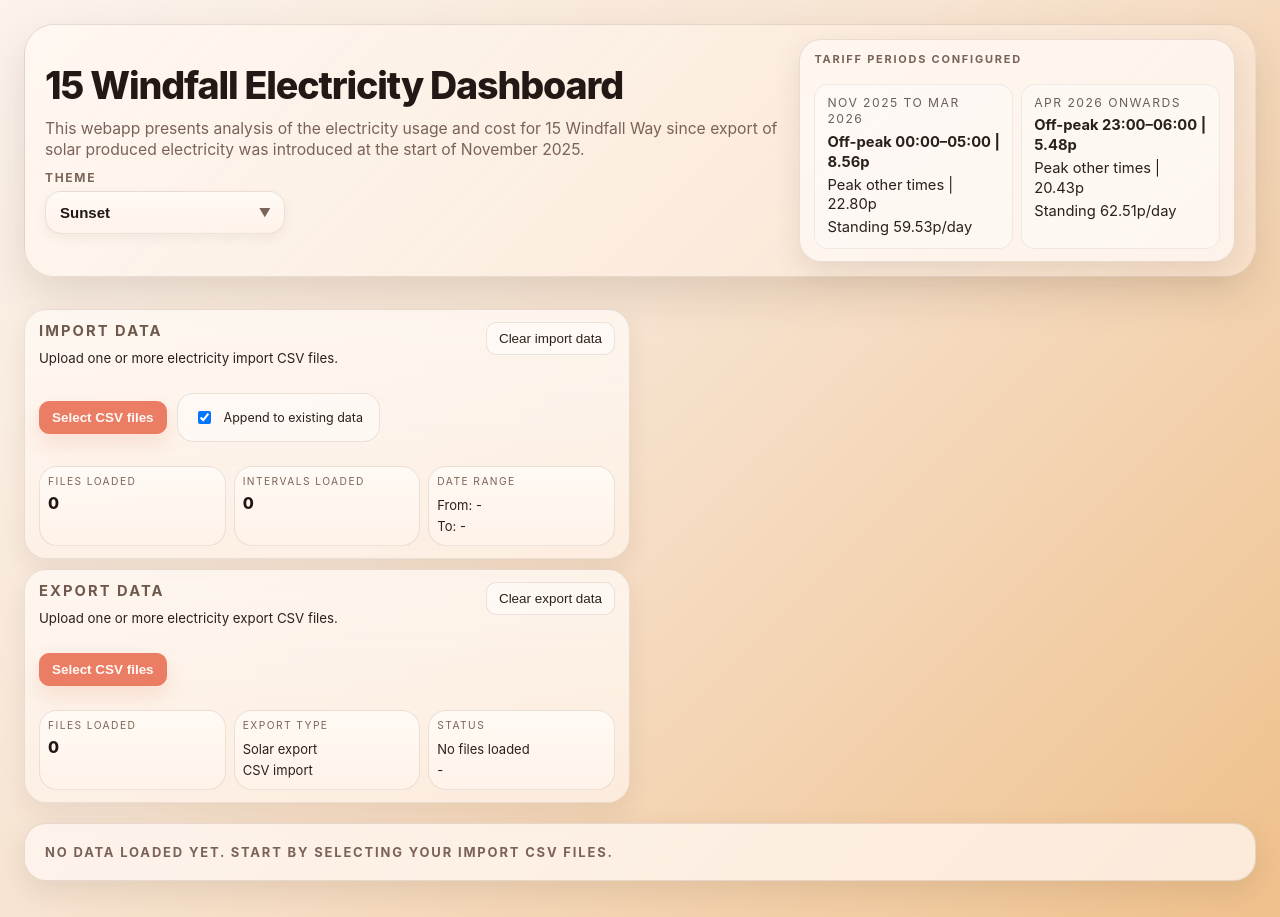
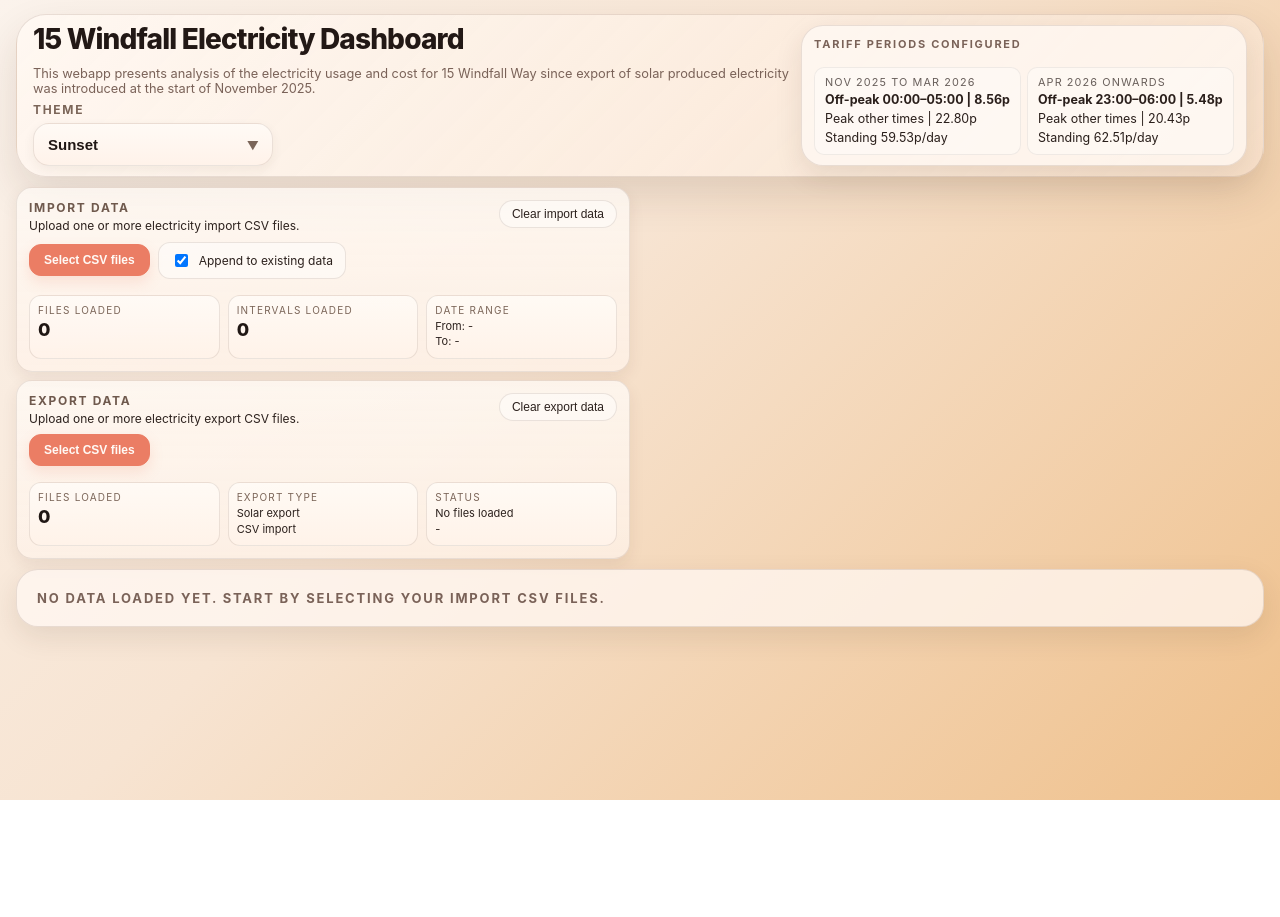
Before and after one commit to tompritchard/WindfallEnergyApp, a React (Vite) app: page / in a window 1280 px wide. After the commit the page ends 800 px from the top, so only its background shows below. Built offline with nearby package versions, Linux system fonts and the light colour scheme.

Commit message:
compact dashboard layout to fit single page

```diff
--- a/src/App.tsx
+++ b/src/App.tsx
@@ -664,35 +664,34 @@ export default function App() {
 
   const compactHeroCardStyle: React.CSSProperties = {
     ...theme.styles.heroCard,
-    padding: "14px 20px",
-    marginBottom: "12px",
+    padding: "10px 16px",
   };
 
   const compactHeroInnerGridStyle: React.CSSProperties = {
     ...theme.styles.heroInnerGrid,
     display: "grid",
-    gridTemplateColumns: "minmax(0, 1.7fr) minmax(380px, 1fr)",
-    gap: "14px",
+    gridTemplateColumns: "minmax(0, 1.7fr) minmax(340px, 1fr)",
+    gap: "10px",
     alignItems: "center",
   };
 
   const compactHeroTitleStyle: React.CSSProperties = {
     ...theme.styles.heroTitle,
-    fontSize: "2.35rem",
+    fontSize: "1.75rem",
     lineHeight: 1.02,
-    marginBottom: "8px",
+    marginBottom: "4px",
   };
 
   const compactHeroBodyStyle: React.CSSProperties = {
     ...theme.styles.heroBody,
-    marginBottom: "10px",
-    fontSize: "0.98rem",
-    lineHeight: 1.35,
+    marginBottom: "6px",
+    fontSize: "0.8rem",
+    lineHeight: 1.2,
   };
 
   const compactHeroMetaCardStyle: React.CSSProperties = {
     ...theme.styles.heroMetaCard,
-    padding: "12px 14px",
+    padding: "8px 12px",
     display: "flex",
     flexDirection: "column",
     justifyContent: "center",
@@ -702,27 +701,26 @@ export default function App() {
   const tariffGridStyle: React.CSSProperties = {
     display: "grid",
     gridTemplateColumns: "repeat(2, minmax(0, 1fr))",
-    gap: "8px",
-    marginTop: "8px",
+    gap: "6px",
+    marginTop: "6px",
   };
 
   const tariffBlockStyle: React.CSSProperties = {
-    borderRadius: "14px",
-    padding: "10px 12px",
+    borderRadius: "10px",
+    padding: "7px 10px",
     background: "rgba(255,255,255,0.35)",
     border: "1px solid rgba(0,0,0,0.06)",
-    fontSize: "0.92rem",
-    lineHeight: 1.35,
+    fontSize: "0.78rem",
+    lineHeight: 1.3,
   };
 
   const topWorkingRowStyle: React.CSSProperties =
     rows.length > 0
       ? {
           display: "grid",
-          gridTemplateColumns: "30% 70%",
-          gap: "10px",
+          gridTemplateColumns: "28% 72%",
+          gap: "8px",
           alignItems: "start",
-          marginBottom: "12px",
         }
       : {
           ...theme.layout.uploadRow,
@@ -731,23 +729,29 @@ export default function App() {
   const utilityColumnStyle: React.CSSProperties = {
     display: "grid",
     gridTemplateRows: "auto auto",
-    gap: "10px",
+    gap: "8px",
     alignItems: "start",
   };
 
   const summaryGridStyle: React.CSSProperties = {
     display: "grid",
-    gridTemplateColumns: "repeat(3, minmax(0, 1fr))",
-    gap: "10px",
+    gridTemplateColumns: "repeat(4, minmax(0, 1fr))",
+    gap: "8px",
     alignItems: "stretch",
   };
 
   const sideBySideTableRowStyle: React.CSSProperties = {
     display: "grid",
     gridTemplateColumns: "1fr 1fr",
-    gap: "14px",
+    gap: "10px",
     alignItems: "start",
-    marginBottom: "14px",
+  };
+
+  const fourColumnChartsStyle: React.CSSProperties = {
+    display: "grid",
+    gridTemplateColumns: "repeat(4, minmax(0, 1fr))",
+    gap: "10px",
+    alignItems: "start",
   };
 
   return (
@@ -809,60 +813,8 @@ export default function App() {
           background: rgba(80, 160, 255, 0.04) !important;
         }
 
-        .windfall-compact-panel {
-          padding: 12px 14px !important;
-        }
-
-        .windfall-compact-panel h2 {
-          font-size: 0.92rem !important;
-          margin-bottom: 4px !important;
-        }
-
-        .windfall-compact-panel p {
-          font-size: 0.83rem !important;
-          margin-bottom: 8px !important;
-        }
-
-        .windfall-compact-panel button {
-          padding: 8px 12px !important;
-          font-size: 0.84rem !important;
-          border-radius: 10px !important;
-        }
-
-        .windfall-compact-panel input {
-          font-size: 0.84rem !important;
-        }
-
-        .windfall-compact-panel label {
-          font-size: 0.78rem !important;
-        }
-
         .windfall-compact-panel .windfall-stat-card {
-          padding: 8px !important;
-          min-height: 72px !important;
-        }
-
-        .windfall-compact-panel .windfall-stat-value {
-          font-size: 1rem !important;
-          line-height: 1.05 !important;
-        }
-
-        .windfall-compact-panel .windfall-stat-label {
-          font-size: 0.64rem !important;
-        }
-
-        .windfall-summary-compact .windfall-summary-card-inner {
-          padding: 12px !important;
-        }
-
-        .windfall-summary-compact .windfall-summary-value {
-          font-size: 1.65rem !important;
-          line-height: 1.05 !important;
-        }
-
-        .windfall-summary-compact .windfall-summary-title {
-          font-size: 0.72rem !important;
-          letter-spacing: 0.14em !important;
+          min-height: 44px !important;
         }
       `}</style>
 
@@ -920,11 +872,11 @@ export default function App() {
                 <div style={tariffBlockStyle}>
                   <div
                     style={{
-                      fontSize: "0.76rem",
-                      letterSpacing: "0.12em",
+                      fontSize: "0.68rem",
+                      letterSpacing: "0.1em",
                       textTransform: "uppercase",
                       opacity: 0.7,
-                      marginBottom: "5px",
+                      marginBottom: "3px",
                     }}
                   >
                     Nov 2025 to Mar 2026
@@ -941,11 +893,11 @@ export default function App() {
                 <div style={tariffBlockStyle}>
                   <div
                     style={{
-                      fontSize: "0.76rem",
-                      letterSpacing: "0.12em",
+                      fontSize: "0.68rem",
+                      letterSpacing: "0.1em",
                       textTransform: "uppercase",
                       opacity: 0.7,
-                      marginBottom: "5px",
+                      marginBottom: "3px",
                     }}
                   >
                     Apr 2026 onwards
@@ -1103,7 +1055,7 @@ export default function App() {
               </div>
             </div>
 
-            <div style={theme.layout.twoColumnCharts}>
+            <div style={fourColumnChartsStyle}>
               <ChartCard title="Monthly Cost Breakdown" compact theme={theme}>
                 <ResponsiveContainer
                   width="100%"
@@ -1177,9 +1129,7 @@ export default function App() {
                   </BarChart>
                 </ResponsiveContainer>
               </ChartCard>
-            </div>
 
-            <div style={theme.layout.twoColumnCharts}>
               <ChartCard title="Monthly Net Cost" compact theme={theme}>
                 <ResponsiveContainer
                   width="100%"
--- a/src/theme/Sunset/components.ts
+++ b/src/theme/Sunset/components.ts
@@ -54,18 +54,18 @@ const components = {
       overflow: "hidden",
       background: solidPanel,
       border: "1px solid rgba(91,62,46,0.12)",
-      borderRadius: 22,
-      boxShadow: "0 10px 24px rgba(72,44,29,0.08)",
-      padding: 16,
+      borderRadius: 16,
+      boxShadow: "0 6px 16px rgba(72,44,29,0.08)",
+      padding: 10,
       display: "grid",
-      gap: 10,
-      minHeight: 118,
+      gap: 4,
+      minHeight: 66,
     },
     accentBar: {
       position: "absolute",
       top: 0,
       left: 0,
-      width: 4,
+      width: 3,
       height: "100%",
     },
     glowOverlay: {
@@ -76,21 +76,21 @@ const components = {
     label: {
       position: "relative",
       zIndex: 1,
-      fontSize: 12,
+      fontSize: 11,
       fontWeight: 700,
       textTransform: "uppercase",
-      letterSpacing: "0.14em",
+      letterSpacing: "0.12em",
       color: "#7b6558",
-      paddingLeft: 10,
+      paddingLeft: 8,
     },
     value: {
       position: "relative",
       zIndex: 1,
-      fontSize: 32,
-      lineHeight: 1.08,
+      fontSize: 20,
+      lineHeight: 1.05,
       fontWeight: 800,
       color: "#201714",
-      paddingLeft: 10,
+      paddingLeft: 8,
       wordBreak: "break-word",
     },
   },
@@ -99,15 +99,15 @@ const components = {
     card: {
       background: glassPanel,
       border: "1px solid rgba(91,62,46,0.12)",
-      borderRadius: 22,
-      boxShadow: "0 10px 24px rgba(72,44,29,0.08)",
+      borderRadius: 16,
+      boxShadow: "0 6px 16px rgba(72,44,29,0.08)",
       padding: 20,
       display: "grid",
-      gap: 12,
+      gap: 8,
     },
     title: {
       margin: 0,
-      fontSize: 13,
+      fontSize: 11,
       fontWeight: 700,
       textTransform: "uppercase",
       letterSpacing: "0.14em",
@@ -116,10 +116,10 @@ const components = {
     inner: {
       background: chartSurface,
       border: "1px solid rgba(91,62,46,0.10)",
-      borderRadius: 18,
-      padding: 14,
+      borderRadius: 14,
+      padding: 8,
       boxShadow: "inset 0 1px 0 rgba(255,255,255,0.55)",
-      minHeight: 220,
+      minHeight: 0,
     },
   },
 
@@ -127,31 +127,31 @@ const components = {
     section: {
       background: glassPanel,
       border: "1px solid rgba(91,62,46,0.12)",
-      borderRadius: 22,
-      boxShadow: "0 10px 24px rgba(72,44,29,0.08)",
-      padding: 20,
+      borderRadius: 16,
+      boxShadow: "0 6px 16px rgba(72,44,29,0.08)",
+      padding: 12,
       display: "grid",
-      gap: 16,
+      gap: 8,
     },
     topRow: {
       display: "flex",
       justifyContent: "space-between",
       alignItems: "start",
-      gap: 16,
+      gap: 8,
       flexWrap: "wrap",
     },
     title: {
       margin: 0,
-      fontSize: 13,
+      fontSize: 12,
       fontWeight: 700,
       textTransform: "uppercase",
       letterSpacing: "0.14em",
       color: "#6f594d",
     },
     body: {
-      margin: "8px 0 0 0",
-      fontSize: 15,
-      lineHeight: 1.6,
+      margin: "3px 0 0 0",
+      fontSize: 12,
+      lineHeight: 1.3,
       color: "#2c211d",
     },
     ghostButton: {
@@ -159,81 +159,81 @@ const components = {
       background: "rgba(255,255,255,0.45)",
       color: "#2c211d",
       borderRadius: 999,
-      padding: "12px 18px",
+      padding: "6px 12px",
       cursor: "pointer",
-      fontSize: 13,
+      fontSize: 12,
     },
     primaryButton: {
       border: "1px solid #eb7d64",
       background: "#eb7d64",
       color: "#fffaf6",
-      borderRadius: 16,
-      padding: "14px 18px",
+      borderRadius: 12,
+      padding: "8px 14px",
       cursor: "pointer",
-      fontSize: 15,
+      fontSize: 12,
       fontWeight: 700,
-      boxShadow: "0 10px 20px rgba(235,125,100,0.18)",
+      boxShadow: "0 6px 14px rgba(235,125,100,0.18)",
     },
     optionChip: {
       display: "inline-flex",
       alignItems: "center",
-      gap: 10,
+      gap: 8,
       border: "1px solid rgba(91,62,46,0.12)",
       background: "rgba(255,255,255,0.45)",
       color: "#2c211d",
-      borderRadius: 16,
-      padding: "14px 16px",
-      fontSize: 13,
+      borderRadius: 12,
+      padding: "8px 12px",
+      fontSize: 12,
       cursor: "pointer",
     },
     statsGrid: {
       display: "grid",
       gridTemplateColumns: "repeat(3, minmax(0, 1fr))",
-      gap: 14,
+      gap: 8,
     },
     statCard: {
       background: solidPanel,
       border: "1px solid rgba(91,62,46,0.12)",
-      borderRadius: 18,
-      padding: 16,
+      borderRadius: 12,
+      padding: 8,
     },
     statLabel: {
-      fontSize: 12,
+      fontSize: 10,
       textTransform: "uppercase",
-      letterSpacing: "0.14em",
+      letterSpacing: "0.12em",
       color: "#7b6558",
-      marginBottom: 8,
+      marginBottom: 3,
     },
     statValue: {
-      fontSize: 28,
+      fontSize: 18,
       fontWeight: 800,
       color: "#201714",
     },
     statBody: {
-      fontSize: 13,
-      lineHeight: 1.6,
+      fontSize: 11,
+      lineHeight: 1.4,
       color: "#2c211d",
     },
     issueBox: {
       background: "rgba(217,92,79,0.08)",
       border: "1px solid rgba(217,92,79,0.22)",
-      borderRadius: 18,
-      padding: 16,
+      borderRadius: 12,
+      padding: 10,
       display: "grid",
-      gap: 10,
+      gap: 6,
     },
     issueTitle: {
-      fontSize: 12,
+      fontSize: 11,
       textTransform: "uppercase",
       letterSpacing: "0.14em",
       color: "#b84c41",
     },
     issueList: {
       margin: 0,
-      paddingLeft: 18,
+      paddingLeft: 16,
       color: "#2c211d",
-      fontSize: 13,
-      lineHeight: 1.7,
+      fontSize: 12,
+      lineHeight: 1.5,
     },
   },
 
@@ -241,31 +241,31 @@ const components = {
     section: {
       background: glassPanel,
       border: "1px solid rgba(91,62,46,0.12)",
-      borderRadius: 22,
-      boxShadow: "0 10px 24px rgba(72,44,29,0.08)",
-      padding: 20,
+      borderRadius: 16,
+      boxShadow: "0 6px 16px rgba(72,44,29,0.08)",
+      padding: 12,
       display: "grid",
-      gap: 16,
+      gap: 8,
     },
     topRow: {
       display: "flex",
       justifyContent: "space-between",
       alignItems: "start",
-      gap: 16,
+      gap: 8,
       flexWrap: "wrap",
     },
     title: {
       margin: 0,
-      fontSize: 13,
+      fontSize: 12,
       fontWeight: 700,
       textTransform: "uppercase",
       letterSpacing: "0.14em",
       color: "#6f594d",
     },
     body: {
-      margin: "8px 0 0 0",
-      fontSize: 15,
-      lineHeight: 1.6,
+      margin: "3px 0 0 0",
+      fontSize: 12,
+      lineHeight: 1.3,
       color: "#2c211d",
     },
     ghostButton: {
@@ -273,36 +273,36 @@ const components = {
       background: "rgba(255,255,255,0.45)",
       color: "#2c211d",
       borderRadius: 999,
-      padding: "12px 18px",
+      padding: "6px 12px",
       cursor: "pointer",
-      fontSize: 13,
+      fontSize: 12,
     },
     primaryButton: {
       border: "1px solid rgba(44,33,29,0.18)",
       background: "rgba(255,255,255,0.52)",
       color: "#201714",
-      borderRadius: 16,
-      padding: "14px 18px",
+      borderRadius: 12,
+      padding: "8px 14px",
       cursor: "pointer",
-      fontSize: 15,
+      fontSize: 12,
       fontWeight: 700,
-      boxShadow: "0 8px 18px rgba(72,44,29,0.06)",
+      boxShadow: "0 6px 12px rgba(72,44,29,0.06)",
     },
     countCard: {
       background: solidPanel,
       border: "1px solid rgba(91,62,46,0.12)",
-      borderRadius: 18,
-      padding: 16,
+      borderRadius: 12,
+      padding: 8,
     },
     countLabel: {
-      fontSize: 12,
+      fontSize: 10,
       textTransform: "uppercase",
-      letterSpacing: "0.14em",
+      letterSpacing: "0.12em",
       color: "#7b6558",
-      marginBottom: 8,
+      marginBottom: 3,
     },
     countValue: {
-      fontSize: 28,
+      fontSize: 18,
       fontWeight: 800,
       color: "#201714",
     },
@@ -396,15 +396,15 @@ const components = {
     wrapper: {
       background: glassPanel,
       border: "1px solid rgba(91,62,46,0.12)",
-      borderRadius: 22,
-      boxShadow: "0 10px 24px rgba(72,44,29,0.08)",
-      padding: 20,
+      borderRadius: 16,
+      boxShadow: "0 6px 16px rgba(72,44,29,0.08)",
+      padding: 12,
       display: "grid",
-      gap: 14,
+      gap: 8,
     },
     title: {
       margin: 0,
-      fontSize: 13,
+      fontSize: 11,
       fontWeight: 700,
       textTransform: "uppercase",
       letterSpacing: "0.14em",
@@ -412,32 +412,32 @@ const components = {
     },
     intro: {
       margin: 0,
-      fontSize: 15,
-      lineHeight: 1.6,
+      fontSize: 12,
+      lineHeight: 1.4,
       color: "#2c211d",
     },
     tableWrap: {
       background: "rgba(255,250,245,0.72)",
       border: "1px solid rgba(91,62,46,0.10)",
-      borderRadius: 18,
-      padding: 14,
+      borderRadius: 12,
+      padding: 8,
       overflowX: "auto",
     },
     table: {
       width: "100%",
       borderCollapse: "collapse",
-      fontSize: 14,
+      fontSize: 12,
       color: "#2c211d",
     },
     headCell: {
-      padding: "10px 12px",
+      padding: "6px 8px",
       textAlign: "left",
       fontWeight: 700,
       color: "#201714",
       whiteSpace: "nowrap",
     },
     bodyCell: {
-      padding: "10px 12px",
+      padding: "6px 8px",
       borderTop: "1px solid rgba(91,62,46,0.08)",
       whiteSpace: "nowrap",
     },
--- a/src/theme/Sunset/index.ts
+++ b/src/theme/Sunset/index.ts
@@ -15,16 +15,16 @@ const theme: ThemeDefinition = {
       color: tokens.colors.text,
       fontFamily: tokens.typography.fontFamilyBase,
       background: appBackground,
-      padding: "16px",
+      padding: "10px",
     },
 
     pageContainer: {
       maxWidth: layout.pageMaxWidth,
       width: "100%",
       margin: "0 auto",
-      padding: "8px 8px 20px",
+      padding: "4px 6px 8px",
       display: "grid",
-      gap: "20px",
+      gap: "10px",
     },
 
     heroCard: {
--- a/src/theme/Sunset/layout.ts
+++ b/src/theme/Sunset/layout.ts
@@ -1,8 +1,8 @@
 const layout = {
   pageMaxWidth: "1760px",
   sidebarWidth: "280px",
-  contentGap: "20px",
-  cardGap: "20px",
+  contentGap: "10px",
+  cardGap: "10px",
 
   uploadRow: {
     display: "grid",
@@ -31,14 +31,14 @@ const layout = {
   twoColumnCharts: {
     display: "grid",
     gridTemplateColumns: "1fr 1fr",
-    gap: "20px",
+    gap: "10px",
     alignItems: "start",
   },
 
   detailedChartsGrid: {
     display: "grid",
     gridTemplateColumns: "1fr 1fr",
-    gap: "20px",
+    gap: "10px",
     alignItems: "start",
   },
 
--- a/src/theme/Sunset/tokens.ts
+++ b/src/theme/Sunset/tokens.ts
@@ -59,12 +59,12 @@ const tokens = {
   },
 
   spacing: {
-    xs: 6,
-    sm: 10,
-    md: 16,
-    lg: 24,
-    xl: 32,
-    xxl: 40,
+    xs: 4,
+    sm: 8,
+    md: 10,
+    lg: 14,
+    xl: 24,
+    xxl: 32,
   },
 
   shadows: {
@@ -75,12 +75,12 @@ const tokens = {
   },
 
   chart: {
-    smallHeight: 220,
-    mediumHeight: 260,
-    largeHeight: 320,
-    tickFontSize: 12,
-    yAxisWidthCurrency: 60,
-    yAxisWidthKwh: 50,
+    smallHeight: 130,
+    mediumHeight: 150,
+    largeHeight: 190,
+    tickFontSize: 11,
+    yAxisWidthCurrency: 52,
+    yAxisWidthKwh: 46,
   },
 };
 
```
